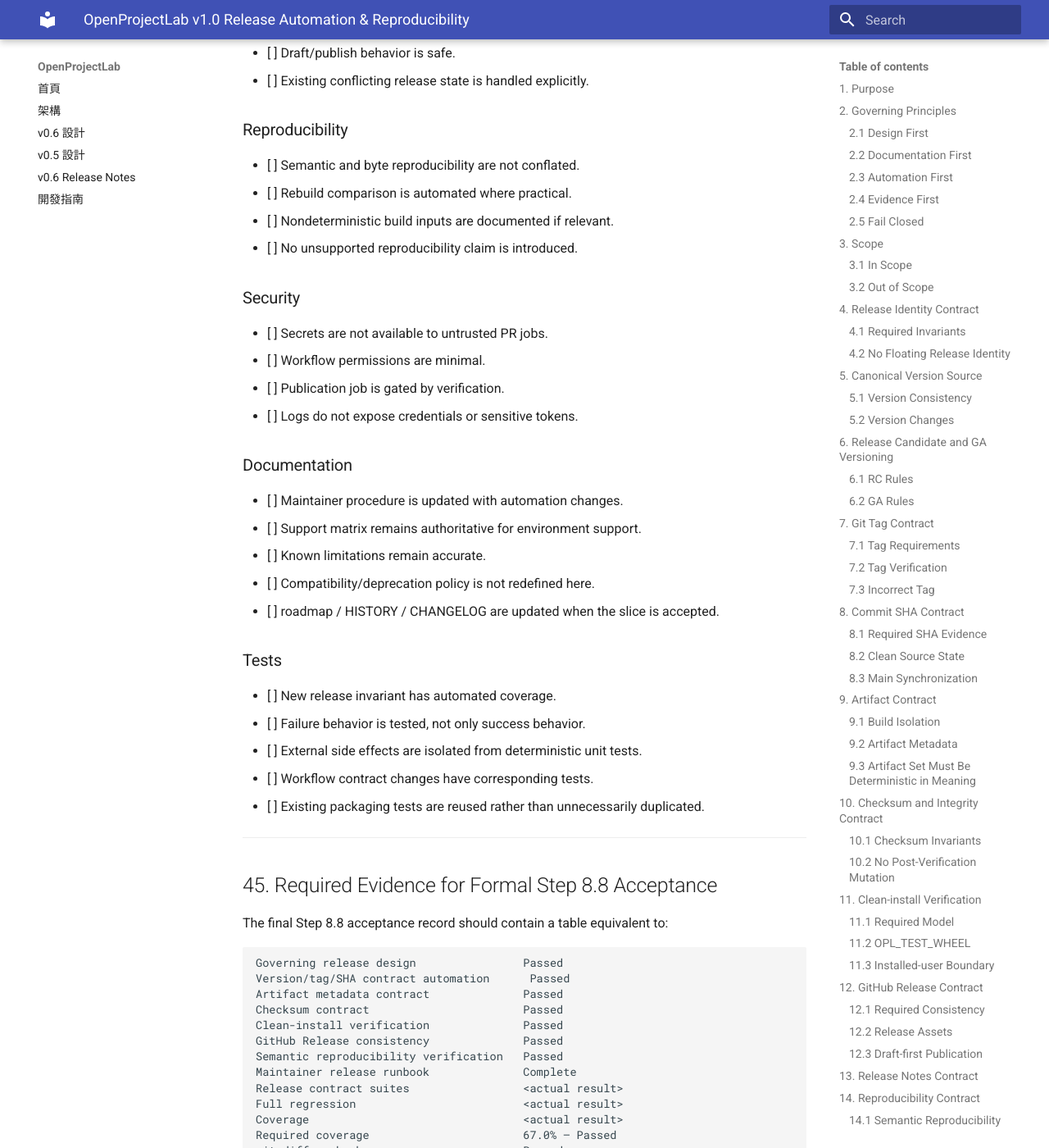
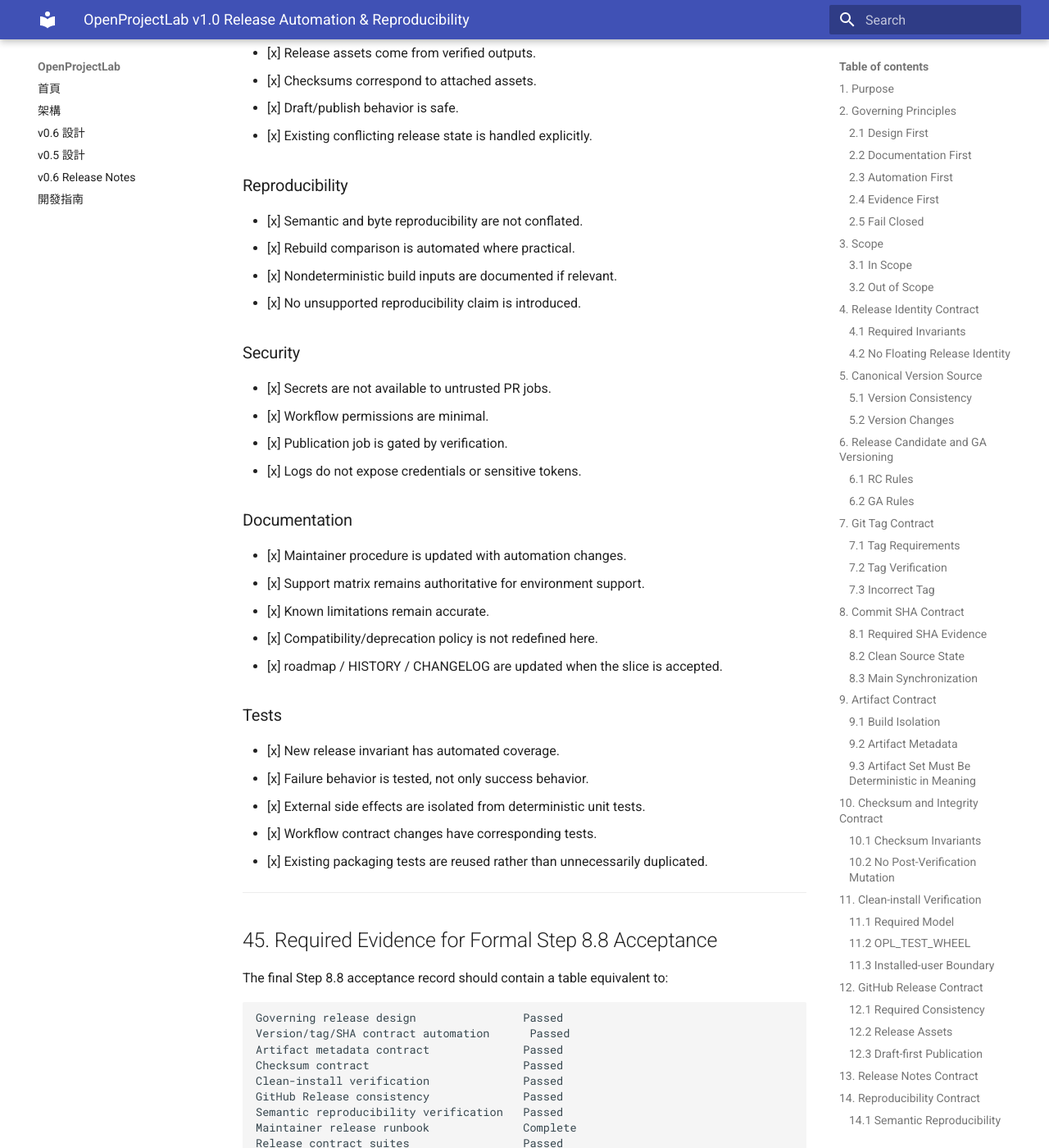
Before and after one commit to khwang1964/OpenProjectLab, an MkDocs documentation site: the page built from docs/releases/v1.0-release-automation-reproducibility.md, in a window 1280 px wide and 1400 px high, scrolled down 34612 px. Shown: the whole window at 82% size. Built offline with MkDocs 1.6.1 and Material for MkDocs 9.7.7, drawn with Linux system fonts in a browser that asks for light colours; some of the changed text lies outside the part shown.

Commit message:
docs: close step 8.8 post-merge consistency (#140)

````diff
--- a/docs/releases/v1.0-release-automation-reproducibility.md
+++ b/docs/releases/v1.0-release-automation-reproducibility.md
@@ -1224,67 +1224,67 @@
 
 ## Architecture
 
--   [ ] The change implements Step 8.8.6 semantic reproducibility only.
--   [ ] It does not introduce GitHub publication or package-index
+-   [x] The change implements Step 8.8.6 semantic reproducibility only.
+-   [x] It does not introduce GitHub publication or package-index
     publication.
--   [ ] It reuses existing release identity and artifact contracts.
--   [ ] It does not create a second installed-user verification path.
+-   [x] It reuses existing release identity and artifact contracts.
+-   [x] It does not create a second installed-user verification path.
 
 ## Semantic Reproducibility
 
--   [ ] Project identity must remain equal across rebuilds.
--   [ ] Canonical release version must remain equal across rebuilds.
--   [ ] Artifact type/class set must remain equal across rebuilds.
--   [ ] Wheel metadata identity must remain equal across rebuilds.
--   [ ] Semantic comparison is deterministic.
--   [ ] Semantic drift fails closed.
+-   [x] Project identity must remain equal across rebuilds.
+-   [x] Canonical release version must remain equal across rebuilds.
+-   [x] Artifact type/class set must remain equal across rebuilds.
+-   [x] Wheel metadata identity must remain equal across rebuilds.
+-   [x] Semantic comparison is deterministic.
+-   [x] Semantic drift fails closed.
 
 ## Byte-level Evidence
 
--   [ ] Checksum evidence is recorded for the exact artifact set.
--   [ ] Invalid checksum values are rejected.
--   [ ] Different checksum values alone do not fail semantic
+-   [x] Checksum evidence is recorded for the exact artifact set.
+-   [x] Invalid checksum values are rejected.
+-   [x] Different checksum values alone do not fail semantic
     reproducibility.
--   [ ] Byte-for-byte reproducibility is not claimed unless separately
+-   [x] Byte-for-byte reproducibility is not claimed unless separately
     proven.
 
 ## Clean-install Verification
 
--   [ ] Verification uses an actual wheel artifact.
--   [ ] Missing wheel fails before installation.
--   [ ] Wrong-version wheel is rejected.
--   [ ] Source checkout does not substitute for the release wheel.
--   [ ] `OPL_TEST_WHEEL` may point only to the exact current release
+-   [x] Verification uses an actual wheel artifact.
+-   [x] Missing wheel fails before installation.
+-   [x] Wrong-version wheel is rejected.
+-   [x] Source checkout does not substitute for the release wheel.
+-   [x] `OPL_TEST_WHEEL` may point only to the exact current release
     wheel.
--   [ ] Existing Step 8.4 packaging / clean-install tests remain
+-   [x] Existing Step 8.4 packaging / clean-install tests remain
     reusable.
 
 ## Scope Control
 
--   [ ] No release tag is created or moved.
--   [ ] No GitHub API call is required.
--   [ ] No network access is required for ordinary tests.
--   [ ] No support-matrix expansion is inferred from successful
+-   [x] No release tag is created or moved.
+-   [x] No GitHub API call is required.
+-   [x] No network access is required for ordinary tests.
+-   [x] No support-matrix expansion is inferred from successful
     rebuilds.
--   [ ] Step 8.9 final release-readiness ownership is preserved.
+-   [x] Step 8.9 final release-readiness ownership is preserved.
 
 ## Tests
 
--   [ ] Equivalent snapshots pass.
--   [ ] Version drift fails.
--   [ ] Project identity drift fails.
--   [ ] Artifact-kind drift fails.
--   [ ] Wheel metadata drift fails.
--   [ ] Different bytes with equal semantics still pass.
--   [ ] Clean-install wheel path validation is covered.
--   [ ] Failure behavior is tested, not only the happy path.
+-   [x] Equivalent snapshots pass.
+-   [x] Version drift fails.
+-   [x] Project identity drift fails.
+-   [x] Artifact-kind drift fails.
+-   [x] Wheel metadata drift fails.
+-   [x] Different bytes with equal semantics still pass.
+-   [x] Clean-install wheel path validation is covered.
+-   [x] Failure behavior is tested, not only the happy path.
 
 ## Documentation / Acceptance
 
--   [ ] Step 8.8 governing design remains consistent.
--   [ ] roadmap / HISTORY / CHANGELOG are updated when the slice is
+-   [x] Step 8.8 governing design remains consistent.
+-   [x] roadmap / HISTORY / CHANGELOG are updated when the slice is
     accepted.
--   [ ] Final Step 8.8 acceptance uses fresh completion-state evidence.
+-   [x] Final Step 8.8 acceptance uses fresh completion-state evidence.
 
 ------------------------------------------------------------------------
 
@@ -1339,10 +1339,10 @@
 evidence. Earlier Milestone 8 baselines must not be reused as the Step
 8.8 acceptance result.
 
-Fresh completion-state evidence recorded on 2026-08-18:
-
-``` text
-Full regression --- 1777 passed, 1 deselected in 34.93s
+Fresh post-merge completion-state evidence recorded on 2026-08-19:
+
+``` text
+Full regression --- 1777 passed, 1 deselected in 37.40s
 Coverage --- 90.89%
 Required coverage --- 67.0% --- Passed
 Coverage HTML --- htmlcov/
@@ -1352,11 +1352,10 @@
 This evidence supersedes the Step 8.7 `1679 passed, 1 deselected` /
 `90.55%` baseline for Step 8.8 acceptance purposes.
 
-`git diff --check`, Ruff, Ruff Format, pre-commit, and GitHub Actions /
-CI must still be recorded from their actual completion-state runs; this
-document does not infer those results from pytest/coverage success.
-
-**Status:** Local Regression / Coverage Passed; Remaining Quality-gate Evidence Pending
+Post-merge verification also confirmed that `git diff --check`, Ruff,
+Ruff Format, pre-commit, and both required GitHub Actions checks passed.
+
+**Status:** Completed
 
 ------------------------------------------------------------------------
 
@@ -1401,74 +1403,74 @@
 
 ### Release Identity
 
--   [ ] Canonical version source is identified and documented.
--   [ ] Release version resolves deterministically.
--   [ ] Release commit SHA is explicit.
--   [ ] Tag naming is deterministic.
--   [ ] Tag target must equal approved release commit.
--   [ ] Version / tag / artifact metadata agree.
--   [ ] GitHub Release identity agrees with the release tag.
+-   [x] Canonical version source is identified and documented.
+-   [x] Release version resolves deterministically.
+-   [x] Release commit SHA is explicit.
+-   [x] Tag naming is deterministic.
+-   [x] Tag target must equal approved release commit.
+-   [x] Version / tag / artifact metadata agree.
+-   [x] GitHub Release identity agrees with the release tag.
 
 ### Artifacts
 
--   [ ] Release artifact set is explicit.
--   [ ] Build starts from a clean artifact-output state.
--   [ ] Wheel metadata is verified.
--   [ ] Source-distribution metadata is verified where applicable.
--   [ ] Stale artifacts are rejected.
--   [ ] Checksums are generated for every release artifact.
--   [ ] Checksum verification detects artifact mutation.
+-   [x] Release artifact set is explicit.
+-   [x] Build starts from a clean artifact-output state.
+-   [x] Wheel metadata is verified.
+-   [x] Source-distribution metadata is verified where applicable.
+-   [x] Stale artifacts are rejected.
+-   [x] Checksums are generated for every release artifact.
+-   [x] Checksum verification detects artifact mutation.
 
 ### Installed-user Verification
 
--   [ ] Built wheel is installed in an isolated clean environment.
--   [ ] `OPL_TEST_WHEEL` or equivalent points to the current release
+-   [x] Built wheel is installed in an isolated clean environment.
+-   [x] `OPL_TEST_WHEEL` or equivalent points to the current release
     wheel.
--   [ ] Installed-user smoke paths pass.
--   [ ] Source-checkout success is not substituted for artifact
+-   [x] Installed-user smoke paths pass.
+-   [x] Source-checkout success is not substituted for artifact
     verification.
 
 ### GitHub Release
 
--   [ ] Release is bound to the expected tag.
--   [ ] Only verified artifacts are attached.
--   [ ] Checksum manifest matches attached assets.
--   [ ] Conflicting existing release state fails closed.
--   [ ] Publication cannot occur before verification passes.
+-   [x] Release is bound to the expected tag.
+-   [x] Only verified artifacts are attached.
+-   [x] Checksum manifest matches attached assets.
+-   [x] Conflicting existing release state fails closed.
+-   [x] Publication cannot occur before verification passes.
 
 ### Reproducibility
 
--   [ ] Semantic reproducibility is defined and automated.
--   [ ] Rebuild metadata is contract-equivalent.
--   [ ] Rebuilt artifact remains installable.
--   [ ] Byte-for-byte reproducibility is not claimed without proof.
+-   [x] Semantic reproducibility is defined and automated.
+-   [x] Rebuild metadata is contract-equivalent.
+-   [x] Rebuilt artifact remains installable.
+-   [x] Byte-for-byte reproducibility is not claimed without proof.
 
 ### Maintainer Process
 
--   [ ] Maintainer release runbook exists.
--   [ ] Abort conditions are documented.
--   [ ] Tag correction rules are documented.
--   [ ] Published-release correction rules are documented.
--   [ ] Post-release verification is documented.
+-   [x] Maintainer release runbook exists.
+-   [x] Abort conditions are documented.
+-   [x] Tag correction rules are documented.
+-   [x] Published-release correction rules are documented.
+-   [x] Post-release verification is documented.
 
 ### Security / Permissions
 
--   [ ] Verification does not require publication credentials.
--   [ ] Publication permissions are minimal and explicit.
--   [ ] Untrusted PR execution cannot publish releases.
--   [ ] Verification failure blocks publication.
+-   [x] Verification does not require publication credentials.
+-   [x] Publication permissions are minimal and explicit.
+-   [x] Untrusted PR execution cannot publish releases.
+-   [x] Verification failure blocks publication.
 
 ### Quality
 
--   [ ] Release contract tests pass.
--   [ ] Packaging / installed-artifact tests pass.
--   [ ] Full regression passes.
--   [ ] Coverage remains \>= 67.0%.
--   [ ] `git diff --check` passes.
--   [ ] Ruff passes.
--   [ ] Ruff Format passes.
--   [ ] pre-commit passes.
--   [ ] GitHub Actions / CI passes.
+-   [x] Release contract tests pass.
+-   [x] Packaging / installed-artifact tests pass.
+-   [x] Full regression passes.
+-   [x] Coverage remains \>= 67.0%.
+-   [x] `git diff --check` passes.
+-   [x] Ruff passes.
+-   [x] Ruff Format passes.
+-   [x] pre-commit passes.
+-   [x] GitHub Actions / CI passes.
 
 ------------------------------------------------------------------------
 
@@ -1478,77 +1480,77 @@
 
 ### Architecture
 
--   [ ] Change implements the governing release contract rather than
+-   [x] Change implements the governing release contract rather than
     creating an undocumented parallel policy.
--   [ ] Release identity remains one coherent tuple.
--   [ ] Verification occurs before irreversible publication.
--   [ ] Pure validation logic is separated from external GitHub side
+-   [x] Release identity remains one coherent tuple.
+-   [x] Verification occurs before irreversible publication.
+-   [x] Pure validation logic is separated from external GitHub side
     effects where practical.
--   [ ] Step 8.8 does not absorb Step 8.9 final-readiness ownership.
+-   [x] Step 8.8 does not absorb Step 8.9 final-readiness ownership.
 
 ### Version / Tag / SHA
 
--   [ ] No duplicate independent version source is introduced.
--   [ ] Tag is derived from canonical version.
--   [ ] Release SHA is explicit.
--   [ ] Existing conflicting tags fail closed.
--   [ ] Published tags are not silently moved.
+-   [x] No duplicate independent version source is introduced.
+-   [x] Tag is derived from canonical version.
+-   [x] Release SHA is explicit.
+-   [x] Existing conflicting tags fail closed.
+-   [x] Published tags are not silently moved.
 
 ### Artifacts
 
--   [ ] Build output is cleaned before release build.
--   [ ] Artifact selection cannot pick stale files.
--   [ ] Metadata is verified before publication.
--   [ ] Checksums cover exact release assets.
--   [ ] Artifact bytes are not mutated after verification.
+-   [x] Build output is cleaned before release build.
+-   [x] Artifact selection cannot pick stale files.
+-   [x] Metadata is verified before publication.
+-   [x] Checksums cover exact release assets.
+-   [x] Artifact bytes are not mutated after verification.
 
 ### Installed-user Behavior
 
--   [ ] Verification uses the built artifact.
--   [ ] Clean-install environment is isolated.
--   [ ] Supported entry points are exercised.
--   [ ] Source-checkout-only behavior is not mistaken for release
+-   [x] Verification uses the built artifact.
+-   [x] Clean-install environment is isolated.
+-   [x] Supported entry points are exercised.
+-   [x] Source-checkout-only behavior is not mistaken for release
     behavior.
 
 ### GitHub Release
 
--   [ ] Release tag matches expected tag.
--   [ ] Release assets come from verified outputs.
--   [ ] Checksums correspond to attached assets.
--   [ ] Draft/publish behavior is safe.
--   [ ] Existing conflicting release state is handled explicitly.
+-   [x] Release tag matches expected tag.
+-   [x] Release assets come from verified outputs.
+-   [x] Checksums correspond to attached assets.
+-   [x] Draft/publish behavior is safe.
+-   [x] Existing conflicting release state is handled explicitly.
 
 ### Reproducibility
 
--   [ ] Semantic and byte reproducibility are not conflated.
--   [ ] Rebuild comparison is automated where practical.
--   [ ] Nondeterministic build inputs are documented if relevant.
--   [ ] No unsupported reproducibility claim is introduced.
+-   [x] Semantic and byte reproducibility are not conflated.
+-   [x] Rebuild comparison is automated where practical.
+-   [x] Nondeterministic build inputs are documented if relevant.
+-   [x] No unsupported reproducibility claim is introduced.
 
 ### Security
 
--   [ ] Secrets are not available to untrusted PR jobs.
--   [ ] Workflow permissions are minimal.
--   [ ] Publication job is gated by verification.
--   [ ] Logs do not expose credentials or sensitive tokens.
+-   [x] Secrets are not available to untrusted PR jobs.
+-   [x] Workflow permissions are minimal.
+-   [x] Publication job is gated by verification.
+-   [x] Logs do not expose credentials or sensitive tokens.
 
 ### Documentation
 
--   [ ] Maintainer procedure is updated with automation changes.
--   [ ] Support matrix remains authoritative for environment support.
--   [ ] Known limitations remain accurate.
--   [ ] Compatibility/deprecation policy is not redefined here.
--   [ ] roadmap / HISTORY / CHANGELOG are updated when the slice is
+-   [x] Maintainer procedure is updated with automation changes.
+-   [x] Support matrix remains authoritative for environment support.
+-   [x] Known limitations remain accurate.
+-   [x] Compatibility/deprecation policy is not redefined here.
+-   [x] roadmap / HISTORY / CHANGELOG are updated when the slice is
     accepted.
 
 ### Tests
 
--   [ ] New release invariant has automated coverage.
--   [ ] Failure behavior is tested, not only success behavior.
--   [ ] External side effects are isolated from deterministic unit
+-   [x] New release invariant has automated coverage.
+-   [x] Failure behavior is tested, not only success behavior.
+-   [x] External side effects are isolated from deterministic unit
     tests.
--   [ ] Workflow contract changes have corresponding tests.
--   [ ] Existing packaging tests are reused rather than unnecessarily
+-   [x] Workflow contract changes have corresponding tests.
+-   [x] Existing packaging tests are reused rather than unnecessarily
     duplicated.
 
 ------------------------------------------------------------------------
````
Also changed, not shown: other parts of docs/releases/v1.0-release-automation-reproducibility.md (+18 -18 lines), CHANGELOG.md (+17 -7 lines), docs/HISTORY.md (+10 -5 lines), docs/releases/v1.0-release-automation-reproducibility-acceptance.md (+59 -55 lines), docs/roadmap.md (+20 -7 lines).
